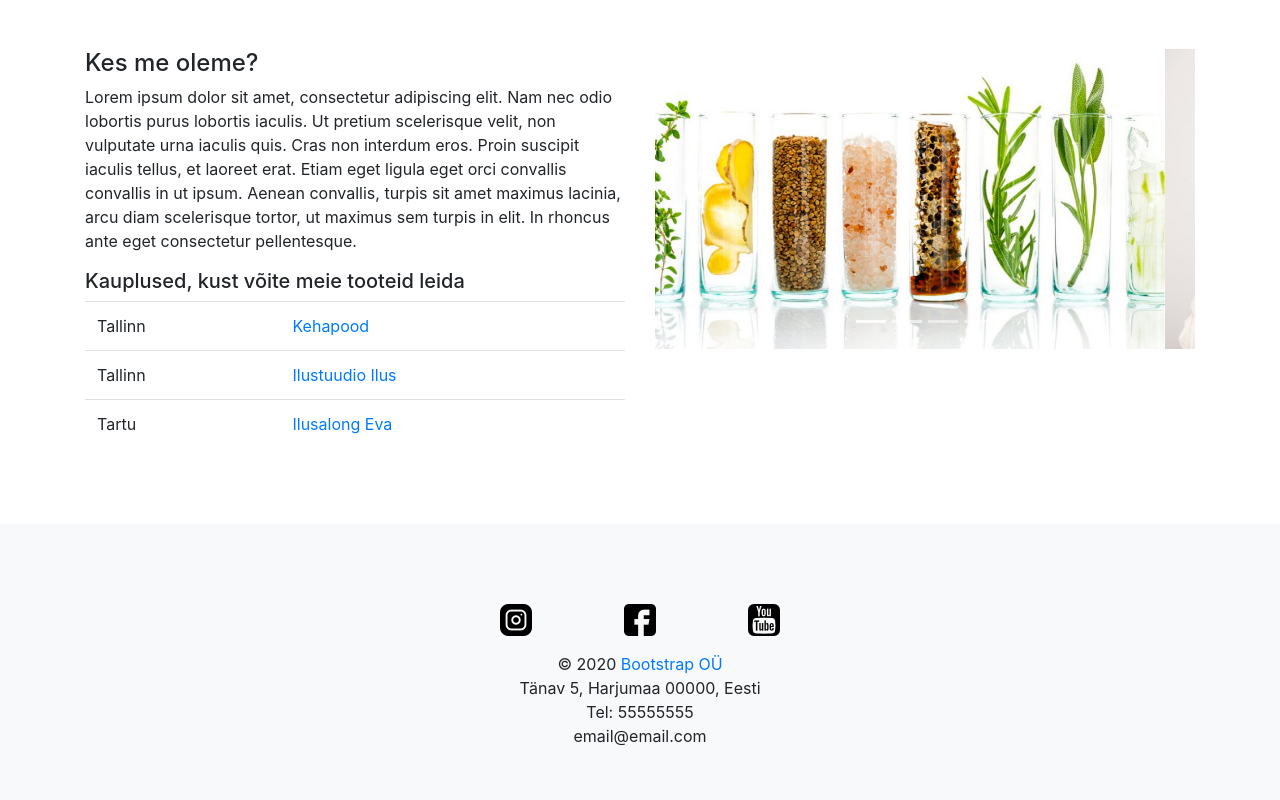
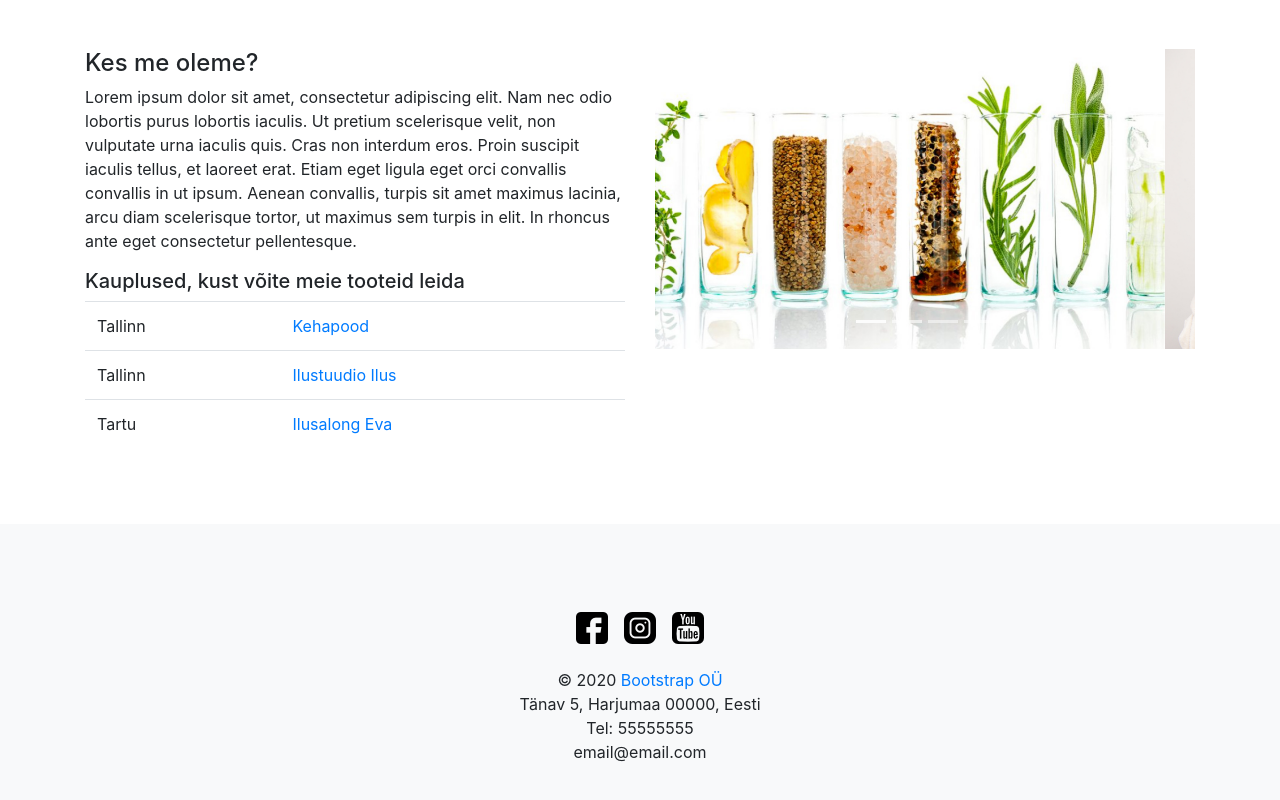
Before and after one commit to meritkangro/VL_bootstrap, a plain HTML site: page meist.html in a window 1280 px wide. Shown: the part 395-1195 px from the top of the page. Drawn offline with nearby package versions, Linux system fonts and the light colour scheme.

Commit message:
Update meist.html

```diff
--- a/meist.html
+++ b/meist.html
@@ -152,19 +152,13 @@
             </div>
         </section>
         <!-- jalus -->
-                <footer class="bg-light">
+        <footer class="bg-light">
             <div class="container-fluid">
-                <div class="row">
                     <!-- TODO! --->
-					<div class="col-lg-5 text-center>
-						<a href="https://www.instagram.com/"><img src="img/instagram.png" class="mx-auto d-block float-right" alt="instagram" /></a>
-					</div>
-					<div class="col-lg-2 text-center>
-						<a href="https://www.facebook.com/"><img src="img/facebook.png" class="mx-auto d-block" alt="facebook" /></a>
-					</div>
-					<div class="col-lg-5 text-center>
-						<a href="https://www.youtube.com/?gl=EE&hl=et"><img src="img/youtube.png" class="mx-auto d-block float-left" alt="youtube" /></a>
-					</div>
+					<div class="d-flex flex-row justify-content-center">
+					  <div class="p-2"><a href="https://www.facebook.com/"><img src="img/facebook.png" class="mx-auto d-block" alt="facebook"></a></div>
+					  <div class="p-2"><a href="https://www.instagram.com/"><img src="img/instagram.png" class="mx-auto d-block float-right" alt="instagram"></a></div>
+					  <div class="p-2"><a href="https://www.youtube.com/?gl=EE&hl=et"><img src="img/youtube.png" class="mx-auto d-block float-left" alt="youtube"></a></div>
 					</div>
 				<div class="row">
 					<div class="col-lg-12 text-center py-3">© 2020
@@ -173,7 +167,6 @@
 						Tel: 55555555 <br>
 						email@email.com
 					</div>
-
                 </div>
             </div>
         </footer>
```
